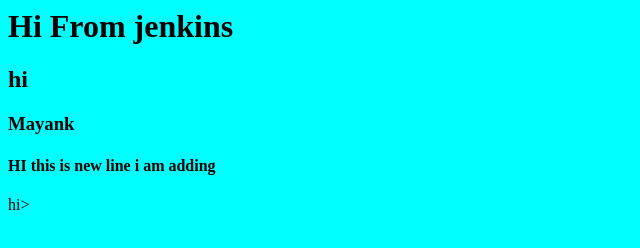
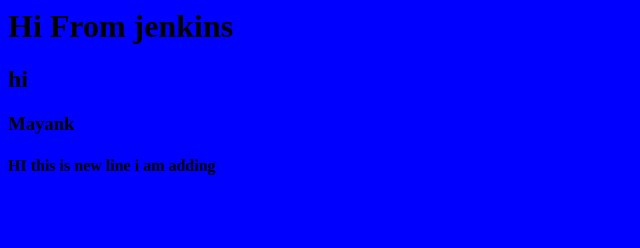
Before and after one commit to mdhack0316/firstjenkins, a plain HTML site: page index.html in a window 1280 px wide. Shown: the whole page, without its empty margins (0-640 px from the left). Drawn offline with Linux system fonts and the light colour scheme.

Commit message:
Third final commit

```diff
--- a/index.html
+++ b/index.html
@@ -1,7 +1,6 @@
-<body bgcolor='aqua'>
+<body bgcolor='blue'>
 
 	<h1>Hi From jenkins</h1>
 	<h2>hi</h2>
 	<h3>Mayank</h3>
         <h4>HI this is new line i am adding </h4>
-	hi>
```
